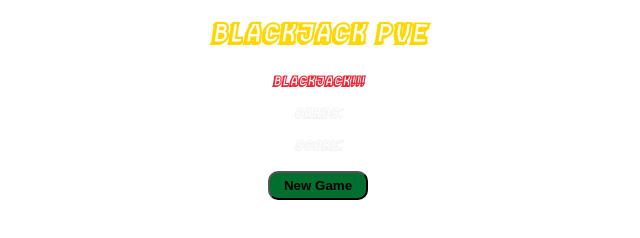
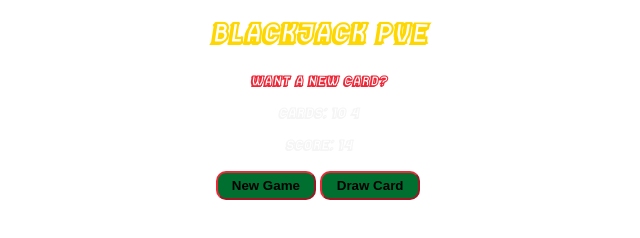
Before and after one commit to Drownfe/BlackJackLaboratory, a plain HTML site: page index.html in a window 1280 px wide. Both pictures are taken after a click on the button "New Game". Shown: the whole page, without its empty margins (322-962 px from the left). Drawn offline with Linux system fonts and the light colour scheme.

Commit message:
drawing card and storing in array

```diff
--- a/index.css
+++ b/index.css
@@ -31,4 +31,5 @@ button {
     padding-bottom: 5px;
     font-weight: bold;
     border-radius: 10px;
+    border-color: #ed2939;
 }
--- a/index.html
+++ b/index.html
@@ -12,9 +12,10 @@
 <body>
     <h1>Blackjack PVE</h1>
     <p id="message1">Ready to play?</p>
-    <p>Cards:</p>
-    <p>Score:</p>
+    <p id="cardsId">Cards:</p>
+    <p id="scoreId">Score:</p>
     <button onclick="gameStart()">New Game</button>
+    <button onclick="drawCard()">Draw Card</button>
     <script src="index.js"></script>
 </body>
 
--- a/index.js
+++ b/index.js
@@ -1,17 +1,28 @@
 let firstCard = 10
-let secondCard = 11
+let secondCard = 4
+let cards = [firstCard, secondCard]
 let sum = firstCard + secondCard
 let blackJack = false
 let message = ""
 let playing = true
 let message1 = document.getElementById("message1")
-console.log(message1)
+let scoreField = document.getElementById("scoreId")
+let cardsField = document.getElementById("cardsId")
 
 function gameStart() {
+    game()
+}
+
+function game() {
+    cardsField.textContent = "Cards: "
+    for (let i = 0; i < cards.length; i++) {
+        cardsField.textContent += cards[i] + " "
+    }
+    scoreField.textContent = "Score: " + sum
     if (sum <= 20) {
-        message = "Do you want to draw a new card?"
+        message = "Want a new card?"
     } else if (sum === 21) {
-        message = "BLACKJACK!!!"
+        message = "BLACKJACK!!! YOU WIN - Play again soon :D"
         blackJack = true
     } else {
         message = "Sorry, you lost, try again!!!"
@@ -19,3 +30,12 @@ function gameStart() {
     }
     message1.textContent = message
 }
+
+function drawCard() {
+    console.log("Drawing a new card!")
+    let cardDrawed = 7
+    sum += cardDrawed;
+    cards.push(cardDrawed)
+    gameStart()
+    console.log(cards)
+}
```
